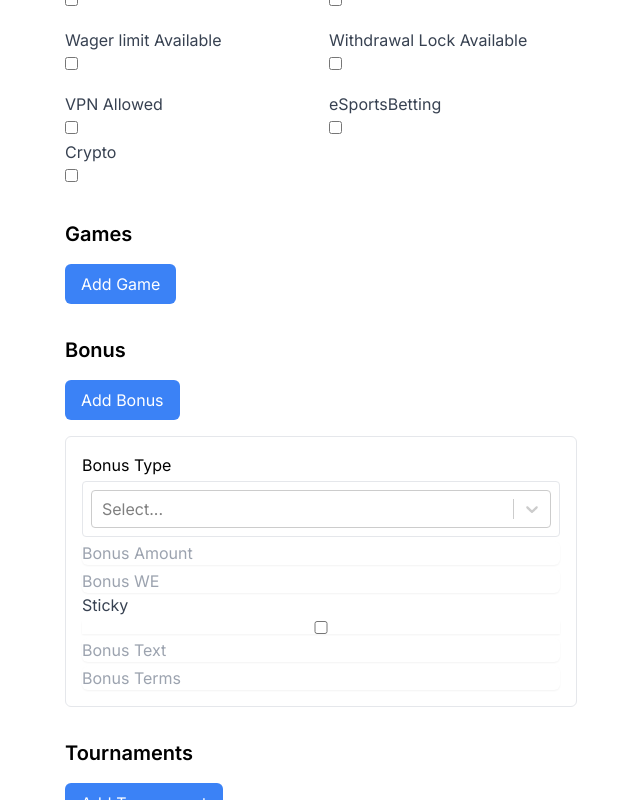
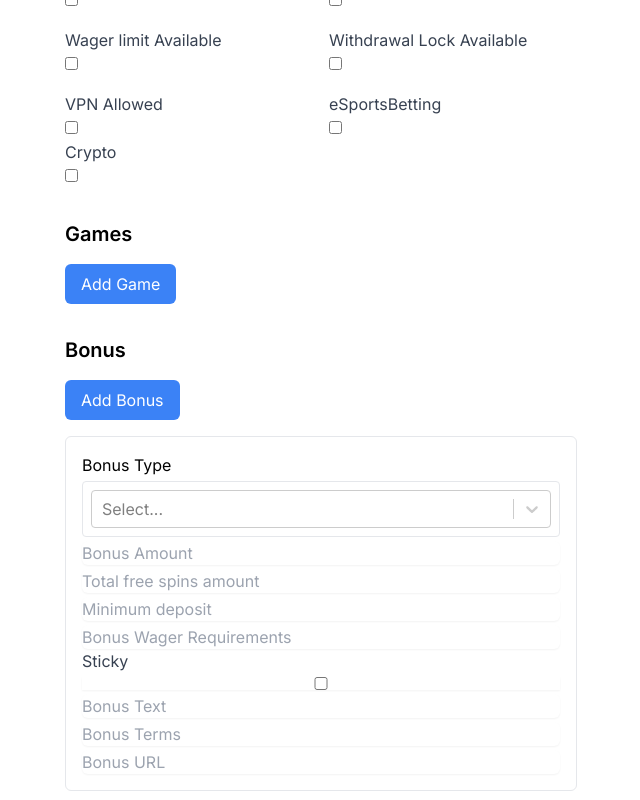
Before and after one commit to AlbertoRilo/casino, a Next.js app: page / in a window 1280 px wide. Both pictures are taken after typing "Sample", "Sample", "Sample", "Sample", "Sample", "Sample" into the empty fields and a click on the button "Add Bonus". Shown: the part 1586-2386 px from the top of the page, without its empty margins (319-959 px from the left). Built offline with nearby package versions, Linux system fonts and the light colour scheme.

Commit message:
add bonus fix

```diff
--- a/src/app/BonusForm.tsx
+++ b/src/app/BonusForm.tsx
@@ -5,7 +5,7 @@ import { useForm, SubmitHandler } from 'react-hook-form';
 type BonusFormInputs = {
   bonusTypeId: number;
   bonusAmount: string;
-  bonusWE: string;
+  bonusWR: string;
   sticky: boolean;
   bonusText: string;
   bonusTerms: string;
@@ -46,10 +46,10 @@ const BonusForm: React.FC<{ onAddBonus: (bonus: BonusFormInputs) => void }> = ({
         <div>
           <label className="block text-gray-700">Bonus WE</label>
           <input
-            {...register('bonusWE', { required: true })}
+            {...register('bonusWR', { required: true })}
             className="w-full mt-1 p-2 border rounded focus:outline-none focus:ring-2 focus:ring-blue-500 text-gray-900"
           />
-          {errors.bonusWE && <span className="text-red-500 text-sm">This field is required</span>}
+          {errors.bonusWR && <span className="text-red-500 text-sm">This field is required</span>}
         </div>
 
         <div>
--- a/src/app/CasinoForm.tsx
+++ b/src/app/CasinoForm.tsx
@@ -59,10 +59,13 @@ interface GameFormInputs {
 interface BonusFormInputs {
   bonusTypeId: { value: string; label: string } | null;
   bonusAmount: string;
-  bonusWE: string;
+  bonusWR: string;
   sticky: boolean;
   bonusText: string;
   bonusTerms: string;
+  bonusUrl: string;
+  freeSpinsAmount: string;
+  minimumDeposit: string;
 }
 
 interface TournamentFormInputs {
@@ -695,8 +698,9 @@ const CasinoForm: React.FC<CasinoFormProps> = ({ onSubmit }) => {
   };
 
   const handleAddBonus = () => {
-    setBonuses([...bonuses, { bonusTypeId: {label:'',value:''}, bonusAmount: '', bonusWE: '', sticky: false, bonusText: '', bonusTerms: '' }]);
+    setBonuses([...bonuses, { bonusTypeId: {label:'',value:''}, bonusAmount: '', bonusWR: '', sticky: false, bonusText: '', bonusTerms: '' ,bonusUrl:'',freeSpinsAmount:'',minimumDeposit:''}]);
   };
+
 
   const handleAddTournament = () => {
     setTournaments([...tournaments, { tournamentTypeId: {label:'',value:''}, tournamentDescription: '',totalFS: 0, totalPrizePool: 0}]);
@@ -1481,14 +1485,36 @@ const CasinoForm: React.FC<CasinoFormProps> = ({ onSubmit }) => {
                 setBonuses(updatedBonuses);
               }}
             />
+            <input
+              type="text"
+              className="mt-1 block w-full border-gray-300 rounded-md shadow-sm focus:border-blue-500 focus:ring focus:ring-blue-500 focus:ring-opacity-50"
+              placeholder="Total free spins amount"
+              value={bonus.freeSpinsAmount}
+              onChange={(e) => {
+                const updatedBonuses = [...bonuses];
+                updatedBonuses[index].freeSpinsAmount = e.target.value;
+                setBonuses(updatedBonuses);
+              }}
+            />
+             <input
+              type="text"
+              className="mt-1 block w-full border-gray-300 rounded-md shadow-sm focus:border-blue-500 focus:ring focus:ring-blue-500 focus:ring-opacity-50"
+              placeholder="Minimum deposit"
+              value={bonus.minimumDeposit}
+              onChange={(e) => {
+                const updatedBonuses = [...bonuses];
+                updatedBonuses[index].minimumDeposit = e.target.value;
+                setBonuses(updatedBonuses);
+              }}
+            />
               <input
               type="text"
               className="mt-1 block w-full border-gray-300 rounded-md shadow-sm focus:border-blue-500 focus:ring focus:ring-blue-500 focus:ring-opacity-50"
-              placeholder="Bonus WE"
-              value={bonus.bonusWE}
+              placeholder="Bonus Wager Requirements"
+              value={bonus.bonusWR}
               onChange={(e) => {
                 const updatedBonuses = [...bonuses];
-                updatedBonuses[index].bonusWE = e.target.value;
+                updatedBonuses[index].bonusWR = e.target.value;
                 setBonuses(updatedBonuses);
               }}
             />
@@ -1523,6 +1549,17 @@ const CasinoForm: React.FC<CasinoFormProps> = ({ onSubmit }) => {
               onChange={(e) => {
                 const updatedBonuses = [...bonuses];
                 updatedBonuses[index].bonusTerms = e.target.value;
+                setBonuses(updatedBonuses);
+              }}
+            />
+               <input
+              type="url"
+              className="mt-1 block w-full border-gray-300 rounded-md shadow-sm focus:border-blue-500 focus:ring focus:ring-blue-500 focus:ring-opacity-50"
+              placeholder="Bonus URL"
+              value={bonus.bonusUrl}
+              onChange={(e) => {
+                const updatedBonuses = [...bonuses];
+                updatedBonuses[index].bonusUrl = e.target.value;
                 setBonuses(updatedBonuses);
               }}
             />
```
Also changed, not shown: 1 other file (tests, documents, lock files or other folders).
